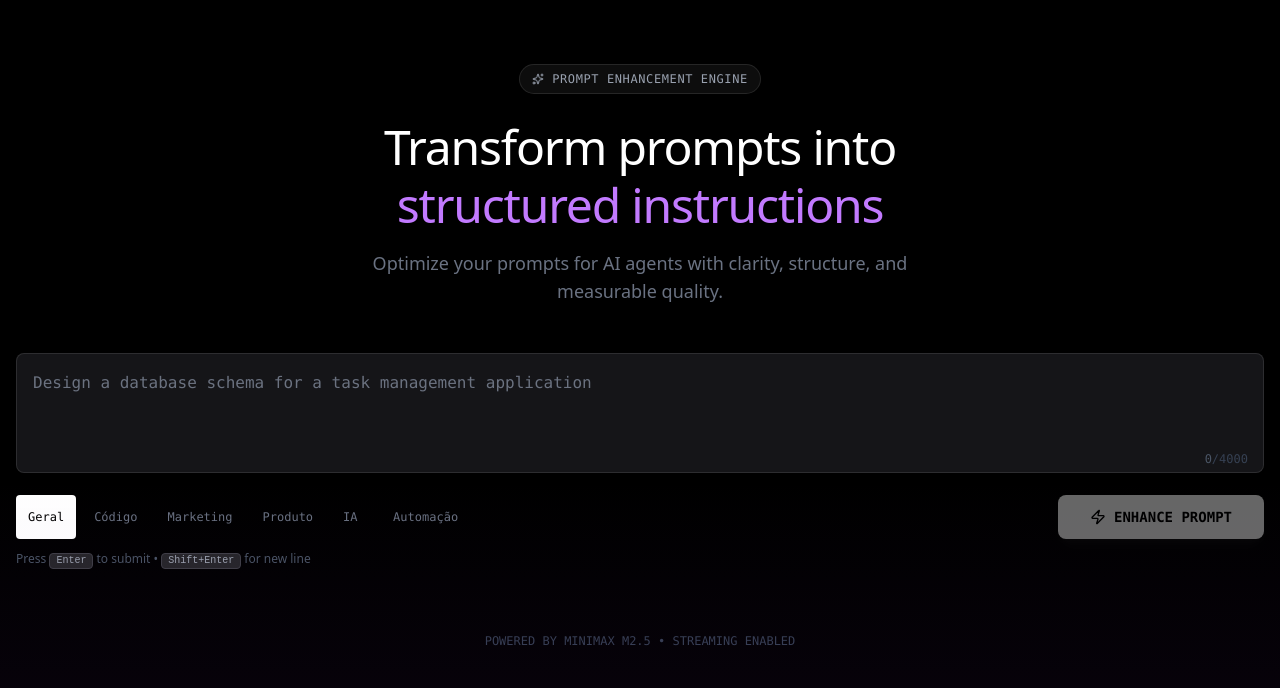
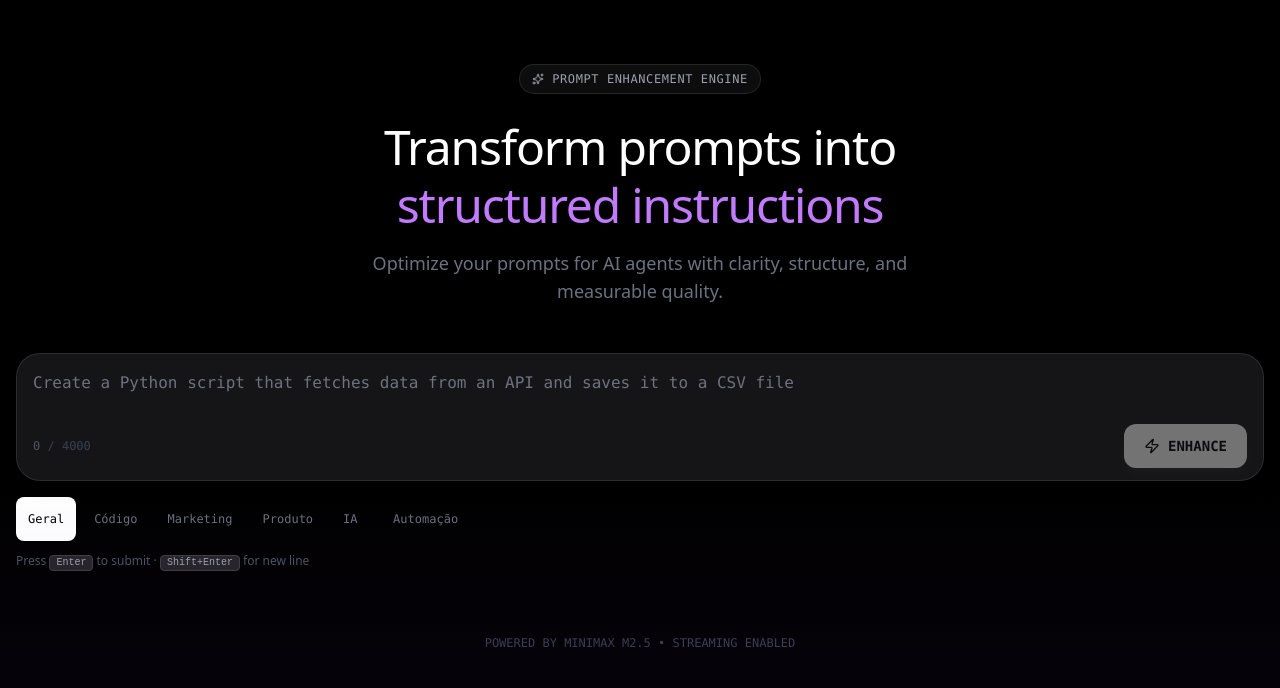
Before and after one commit to Heldinhow/prompt-enhancement-engine, a Next.js app in the folder frontend/: page / in a window 1280 px wide. Shown: the top 688 px of the page. Built offline with nearby package versions, Linux system fonts and the light colour scheme.

Commit message:
Refactor input component with modern SaaS practices

```diff
--- a/frontend/src/app/page.tsx
+++ b/frontend/src/app/page.tsx
@@ -69,13 +69,25 @@ export default function Home() {
   const streamingContentRef = useRef<HTMLPreElement>(null);
   const textareaRef = useRef<HTMLTextAreaElement>(null);
   const [isFocused, setIsFocused] = useState(false);
+  const [isMobile, setIsMobile] = useState(false);
+  const [mounted, setMounted] = useState(false);
+
+  // Detect mobile
+  useEffect(() => {
+    setMounted(true);
+    const check = () => setIsMobile(window.innerWidth < 640);
+    check();
+    window.addEventListener('resize', check);
+    return () => window.removeEventListener('resize', check);
+  }, []);
 
   // Auto-resize textarea
   const adjustTextareaHeight = useCallback(() => {
     const textarea = textareaRef.current;
     if (textarea) {
       textarea.style.height = 'auto';
-      textarea.style.height = Math.min(Math.max(textarea.scrollHeight, 120), 400) + 'px';
+      const newHeight = Math.min(Math.max(textarea.scrollHeight, 120), 240);
+      textarea.style.height = newHeight + 'px';
     }
   }, []);
 
@@ -90,8 +102,9 @@ export default function Home() {
     }
   }, [streamingContent]);
 
-  // Keyboard shortcut handler
+  // Keyboard shortcut handler — desktop only (Enter=submit, Shift+Enter=newline)
   const handleKeyDown = (e: React.KeyboardEvent<HTMLTextAreaElement>) => {
+    if (isMobile) return; // mobile submits via button only
     if (e.key === 'Enter' && !e.shiftKey) {
       e.preventDefault();
       if (!loading && input.trim()) {
@@ -247,8 +260,18 @@ export default function Home() {
         </div>
 
         {/* Input Section */}
-        <div className="mb-6 sm:mb-10">
-          <div className={`relative transition-all duration-200 ${isFocused ? 'ring-2 ring-purple-500/40 rounded-lg' : ''}`}>
+        <div
+          className={`mb-6 sm:mb-10 w-full transition-opacity duration-500 ${mounted ? 'opacity-100' : 'opacity-0'}`}
+          style={{ paddingBottom: 'env(safe-area-inset-bottom, 0px)' }}
+        >
+          {/* Input container — elevated dark bg, rounded, focus glow */}
+          <div
+            className={`relative w-full rounded-2xl sm:rounded-3xl bg-zinc-900/90 border transition-all duration-[180ms] ease-out ${
+              isFocused
+                ? 'border-purple-500 shadow-[0_0_20px_rgba(168,85,247,0.15)] ring-1 ring-purple-500/30'
+                : 'border-white/10 shadow-lg shadow-black/20'
+            }`}
+          >
             <textarea
               ref={textareaRef}
               value={input}
@@ -257,30 +280,52 @@ export default function Home() {
               onFocus={() => setIsFocused(true)}
               onBlur={() => setIsFocused(false)}
               placeholder={PLACEHOLDER_EXAMPLES[Math.floor(Math.random() * PLACEHOLDER_EXAMPLES.length)]}
-              className="w-full bg-zinc-900/80 border border-white/10 rounded-lg p-4 pr-16 text-white placeholder-gray-500 focus:outline-none resize-none font-mono text-sm transition-all duration-200"
-              style={{ minHeight: '120px', height: '120px' }}
+              className="w-full bg-transparent rounded-2xl sm:rounded-3xl p-4 sm:p-5 pb-14 text-white placeholder-gray-500 focus:outline-none resize-none font-mono text-base leading-relaxed transition-colors duration-[180ms] scroll-smooth"
+              style={{ minHeight: '120px', maxHeight: '240px', overflowY: 'auto' }}
               disabled={loading}
               aria-label="Enter your prompt to enhance"
             />
 
-            {/* Character counter */}
-            <div className="absolute bottom-3 right-4 text-xs font-mono text-gray-600">
-              <span className={charCount > maxChars * 0.9 ? 'text-red-400' : ''}>
-                {charCount}
+            {/* Bottom bar inside container: char counter + submit button */}
+            <div className="absolute bottom-3 left-4 right-4 flex items-center justify-between pointer-events-none">
+              {/* Character counter */}
+              <span className="text-xs font-mono select-none">
+                <span className={charCount > maxChars * 0.9 ? (charCount > maxChars * 0.95 ? 'text-red-400 font-semibold' : 'text-amber-400') : 'text-gray-600'}>
+                  {charCount}
+                </span>
+                <span className="text-gray-700"> / {maxChars}</span>
               </span>
-              <span className="text-gray-700">/{maxChars}</span>
+
+              {/* Submit button — always visible, bottom-right */}
+              <button
+                onClick={enhance}
+                disabled={loading || !input.trim()}
+                className="pointer-events-auto min-h-[44px] px-5 py-2.5 bg-white text-black rounded-xl text-sm font-semibold font-mono hover:bg-gray-200 disabled:opacity-40 disabled:cursor-not-allowed transition-all duration-150 flex items-center justify-center gap-2 active:scale-[0.98] shadow-lg shadow-white/5"
+              >
+                {loading ? (
+                  <span className="flex items-center gap-2">
+                    <div className="w-4 h-4 border-2 border-black/30 border-t-black rounded-full animate-spin" />
+                    <span className="hidden sm:inline">PROCESSING</span>
+                  </span>
+                ) : (
+                  <>
+                    <Zap className="w-4 h-4" />
+                    <span>ENHANCE</span>
+                  </>
+                )}
+              </button>
             </div>
           </div>
 
+          {/* Mode selector row */}
           <div className="flex flex-col sm:flex-row items-stretch sm:items-center justify-between gap-3 sm:gap-4 mt-4">
-            {/* Mode selector with horizontal scroll on mobile */}
             <div className="flex gap-1.5 overflow-x-auto pb-2 sm:pb-0 scrollbar-hide -mx-2 px-2 sm:mx-0 sm:px-0">
               {MODES.map((m) => (
                 <button
                   key={m.value}
                   onClick={() => setMode(m.value)}
                   disabled={loading}
-                  className={`px-3 py-2 sm:py-1.5 rounded text-xs font-mono transition-all duration-150 whitespace-nowrap min-h-[44px] flex items-center ${
+                  className={`px-3 py-2 sm:py-1.5 rounded-lg text-xs font-mono transition-all duration-150 whitespace-nowrap min-h-[44px] flex items-center ${
                     mode === m.value
                       ? 'bg-white text-black'
                       : 'text-gray-500 hover:text-white hover:bg-white/5'
@@ -290,31 +335,14 @@ export default function Home() {
                 </button>
               ))}
             </div>
-
-            {/* Submit button - always visible */}
-            <button
-              onClick={enhance}
-              disabled={loading || !input.trim()}
-              className="px-8 py-3.5 sm:py-2.5 bg-white text-black rounded-lg text-sm font-semibold font-mono hover:bg-gray-200 disabled:opacity-40 disabled:cursor-not-allowed transition-all duration-150 flex items-center justify-center gap-2 min-h-[52px] sm:min-h-[44px] active:scale-[0.98] shadow-lg shadow-white/5"
-            >
-              {loading ? (
-                <span className="flex items-center gap-2">
-                  <div className="w-4 h-4 border-2 border-black/30 border-t-black rounded-full animate-spin" />
-                  PROCESSING
-                </span>
-              ) : (
-                <>
-                  <Zap className="w-4 h-4" />
-                  ENHANCE PROMPT
-                </>
-              )}
-            </button>
           </div>
 
-          {/* Keyboard shortcut hint */}
-          <p className="text-xs text-gray-600 mt-3 text-center sm:text-left">
-            Press <kbd className="px-1.5 py-0.5 bg-zinc-800 rounded text-gray-400 font-mono text-[10px]">Enter</kbd> to submit • <kbd className="px-1.5 py-0.5 bg-zinc-800 rounded text-gray-400 font-mono text-[10px]">Shift+Enter</kbd> for new line
-          </p>
+          {/* Keyboard shortcut hint — desktop only */}
+          {!isMobile && (
+            <p className="text-xs text-gray-600 mt-3 text-center sm:text-left transition-opacity duration-300">
+              Press <kbd className="px-1.5 py-0.5 bg-zinc-800 rounded text-gray-400 font-mono text-[10px]">Enter</kbd> to submit · <kbd className="px-1.5 py-0.5 bg-zinc-800 rounded text-gray-400 font-mono text-[10px]">Shift+Enter</kbd> for new line
+            </p>
+          )}
         </div>
 
         {/* Processing Status Indicator */}
```
